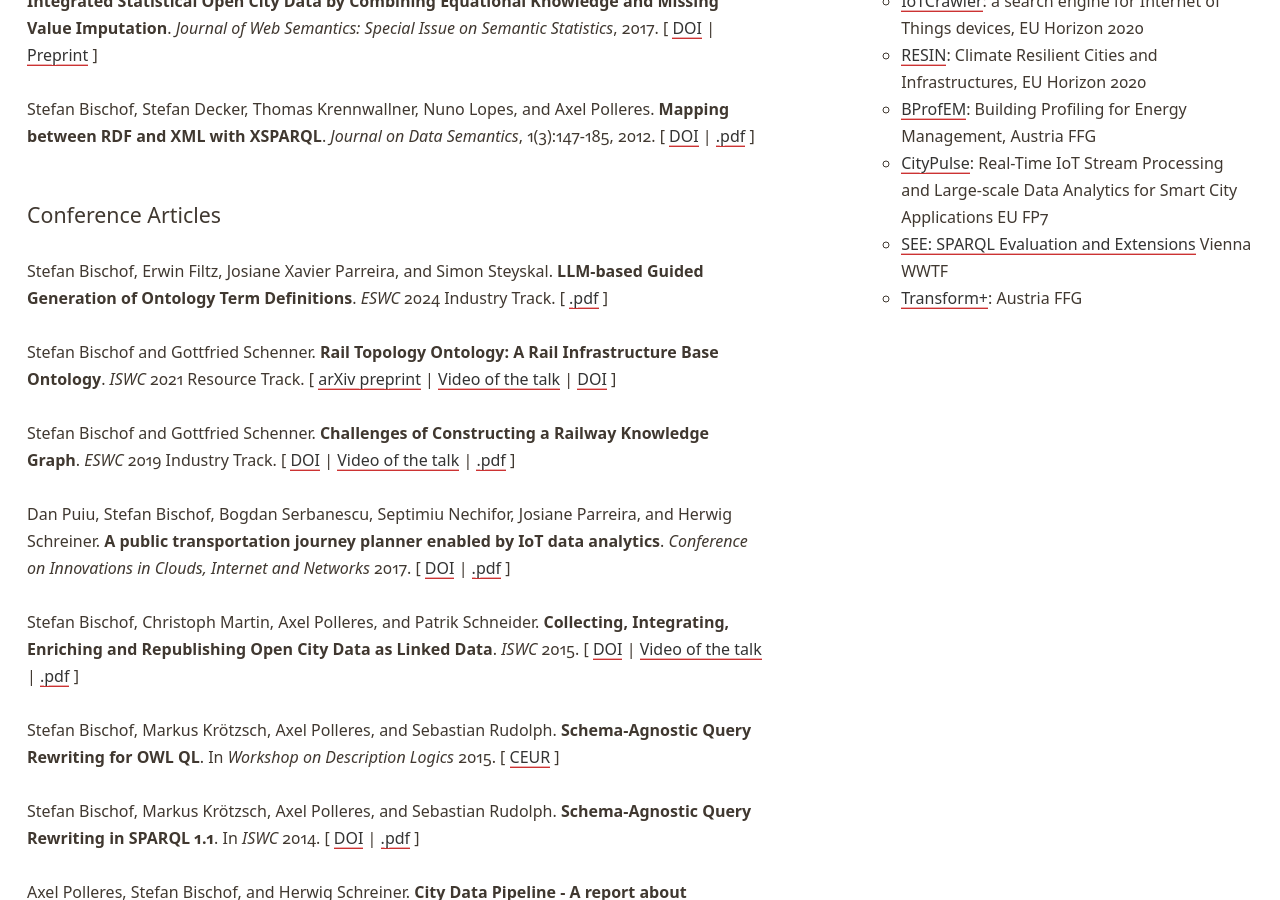
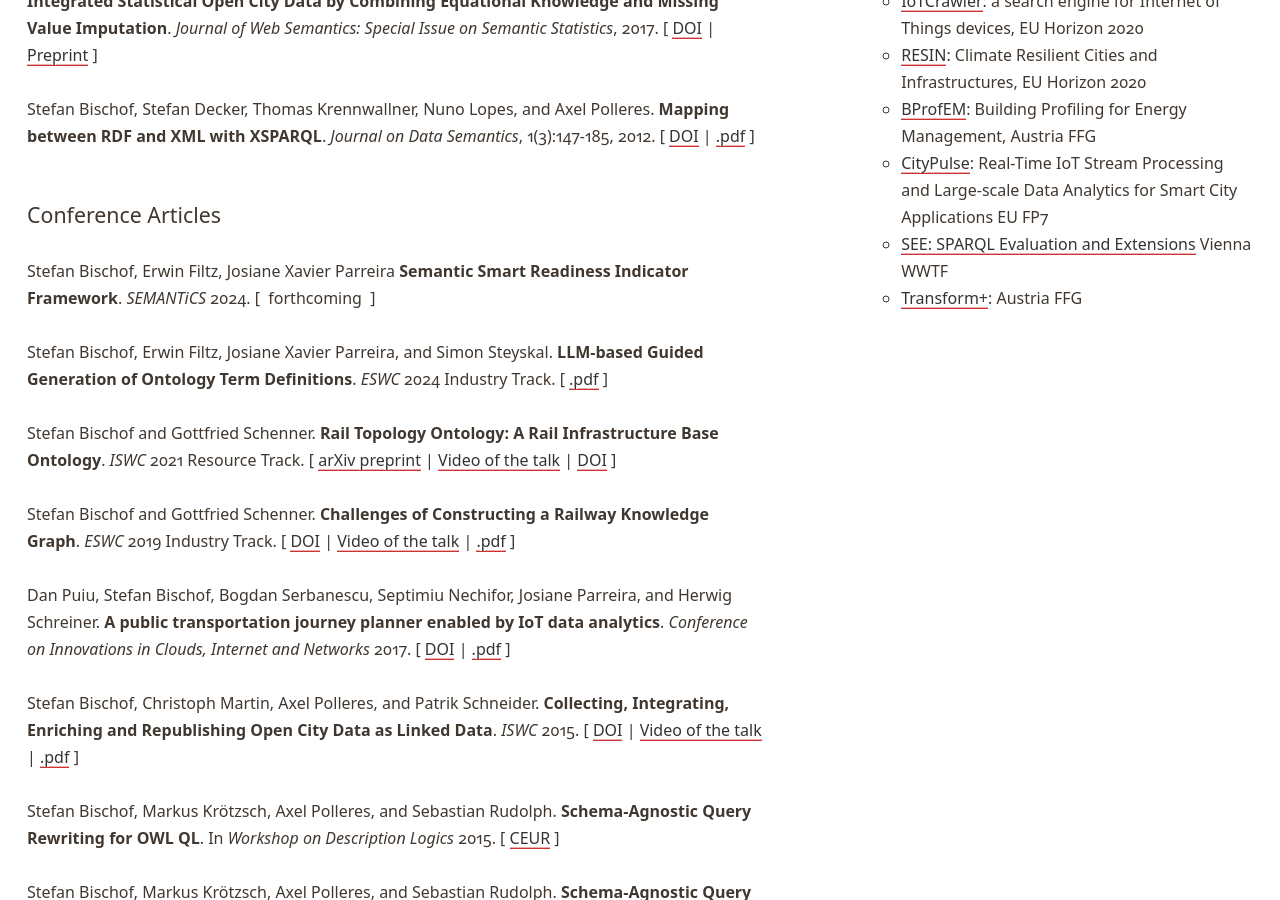
Before and after one commit to stefanbischof/stefanbischof.github.io, a Jekyll site: the page built from index.html, in a window 1280 px wide and 900 px high, scrolled down 749 px. Built offline with Jekyll 4.4.1, drawn with Linux system fonts in a browser that asks for light colours.

Commit message:
Update mypublications.html

```diff
--- a/mypublications.html
+++ b/mypublications.html
@@ -7,6 +7,8 @@
 <p><a id="BischofDeckerKrennwallnerEtAl2012a"></a>Stefan Bischof, Stefan Decker, Thomas Krennwallner, Nuno Lopes, and Axel Polleres. <b>Mapping between RDF and XML with XSPARQL</b>. <em>Journal on Data Semantics</em>, 1(3):147-185, 2012. [&nbsp;<a href="https://dx.doi.org/10.1007/s13740-012-0008-7">DOI</a> | <a href="pdf/jds2012-xsparql.pdf">.pdf</a>&nbsp;]</p>
 
 <h2>Conference Articles</h2>
+
+<p><a id="BischofFiltzParreira2024"></a>Stefan Bischof, Erwin Filtz, Josiane Xavier Parreira <strong>Semantic Smart Readiness Indicator Framework</strong>. <em>SEMANTiCS</em> 2024. [&nbsp; forthcoming &nbsp;]</p>
 
 <p><a id="BischofFiltzParreiraSteyskal2024"></a>Stefan Bischof, Erwin Filtz, Josiane Xavier Parreira, and Simon Steyskal. <strong>LLM-based Guided Generation of Ontology Term Definitions</strong>. <em>ESWC</em> 2024 Industry Track. [&nbsp;<a href="https://2024.eswc-conferences.org/wp-content/uploads/2024/05/77770131.pdf">.pdf</a>&nbsp;]</p>
 
```
